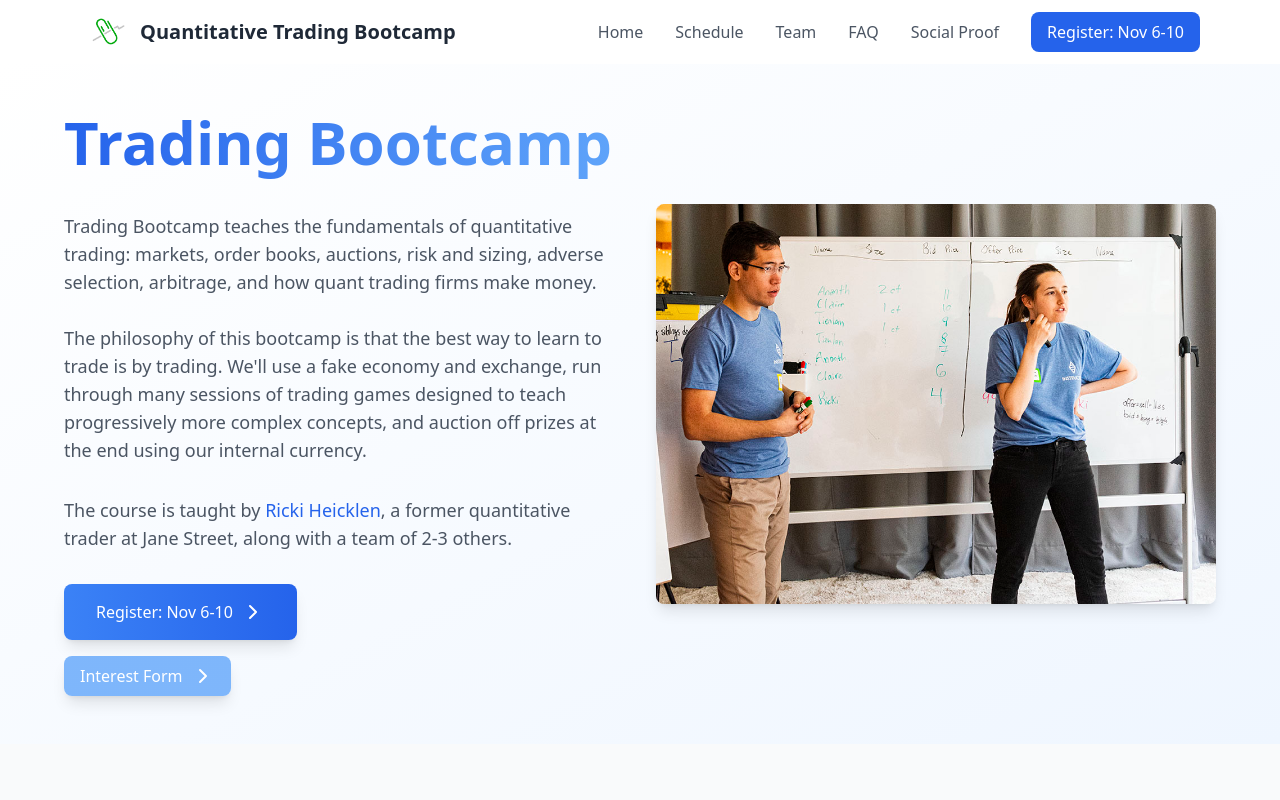
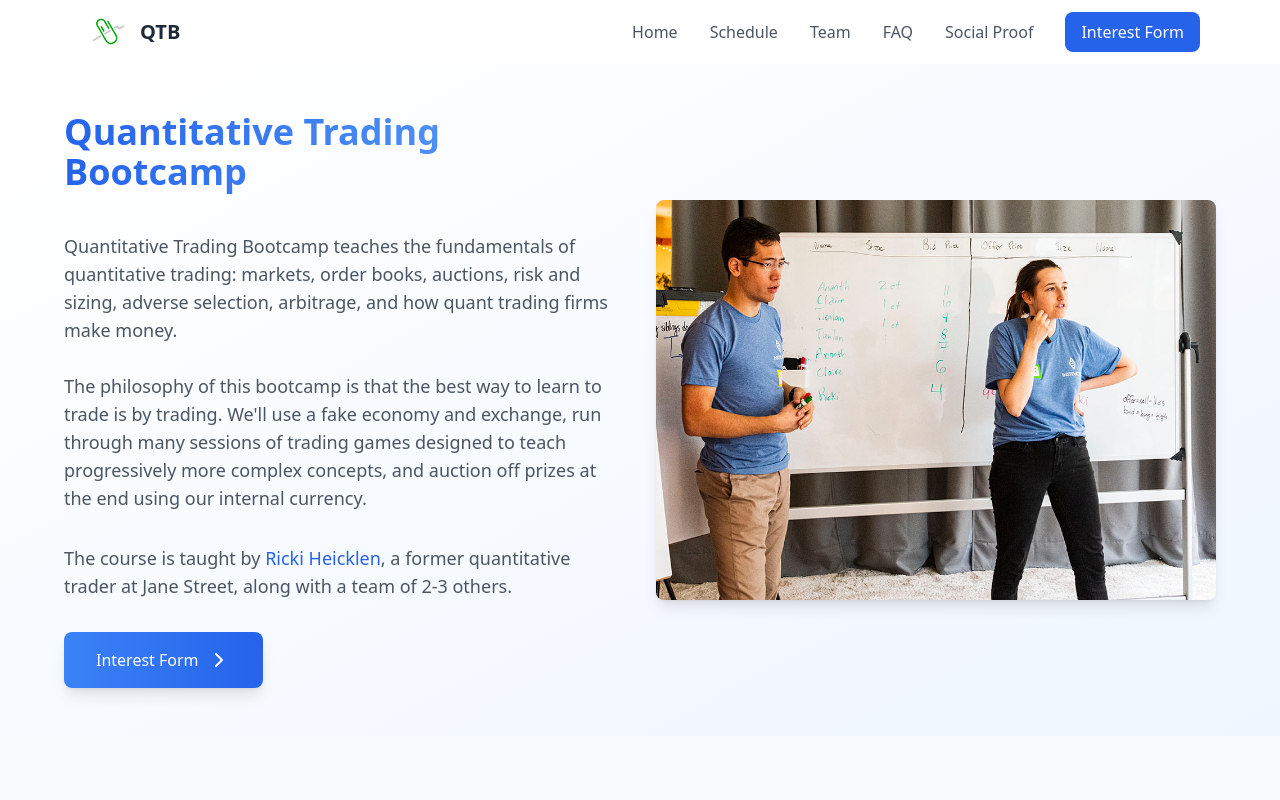
Before and after one commit to tradingbootcamp/website, a Vue app: page / in a window 1280 px wide. Shown: the top 800 px of the page. Built offline with nearby package versions, Linux system fonts and the light colour scheme.

Commit message:
updating links a little bit

```diff
--- a/src/components/home.vue
+++ b/src/components/home.vue
@@ -6,10 +6,10 @@
         <div class="hero-grid">
           <div class="hero-content">
           <h1 class="hero-title">
-            Trading Bootcamp
+            Quantitative Trading Bootcamp
         </h1>
         <p class="hero-text">
-          Trading Bootcamp teaches the fundamentals of quantitative trading: markets, order books, auctions, risk and sizing, adverse selection, arbitrage, and how quant trading firms make money.
+          Quantitative Trading Bootcamp teaches the fundamentals of quantitative trading: markets, order books, auctions, risk and sizing, adverse selection, arbitrage, and how quant trading firms make money.
           <br />
           <br />
           The philosophy of this bootcamp is that the best way to learn to trade is by trading. We'll use a fake economy and exchange, run through many sessions of trading games designed to teach progressively more complex concepts, and auction off prizes at the end using our internal currency.
@@ -18,14 +18,14 @@
           The course is taught by <a target="_blank" href="https://rickiheicklen.com/index.html" class="text-blue-600 hover:text-blue-800">Ricki Heicklen</a>, a former quantitative trader at Jane Street, along with a team of 2-3 others.
         </p>
         <div class="flex flex-col items-start gap-4">
-          <a target="_blank" :href="registerUrl" class="register-button">
-            Register: Nov 6-10
-            <ChevronRight class="ml-2" :size="24" />
-          </a>
-          <a target="_blank" :href="interestUrl" class="interest-button">
+          <a target="_blank" :href="interestUrl" class="register-button">
             Interest Form
             <ChevronRight class="ml-2" :size="24" />
           </a>
+          <!-- <a target="_blank" :href="interestUrl" class="interest-button">
+            Interest Form
+            <ChevronRight class="ml-2" :size="24" />
+          </a> -->
         </div>
       </div>
         <div class="image-container">
@@ -96,7 +96,7 @@ const features = [
   }
 ]
 const registerUrl = "https://forms.gle/Wc7c2AVbL88qs8k76"
-const interestUrl = "https://docs.google.com/forms/d/e/1FAIpQLSeJMLumy0HFNdddjqG-rmMIe0CmktmMVCyF1stNLcyX09WpcA/viewform"
+const interestUrl = "https://bit.ly/qtb-interest"
 </script>
 
 <style scoped>
@@ -126,7 +126,7 @@ const interestUrl = "https://docs.google.com/forms/d/e/1FAIpQLSeJMLumy0HFNdddjqG
 }
 
 .hero-title {
-  @apply text-4xl sm:text-6xl font-bold text-gray-900 mb-8 pb-2 bg-gradient-to-r from-blue-600 to-blue-400 bg-clip-text text-transparent;
+  @apply text-2xl sm:text-4xl font-bold text-gray-900 mb-8 pb-2 bg-gradient-to-r from-blue-600 to-blue-400 bg-clip-text text-transparent;
 }
 
 .hero-text {
--- a/src/components/layout.vue
+++ b/src/components/layout.vue
@@ -8,7 +8,7 @@
             <div class="flex items-center">
               <router-link to="/" class="hover:opacity-80 text-xl font-bold text-gray-800 hover:text-gray-900 flex items-center gap-1">
                 <img src="../assets/trading_bootcamp_logo.png" alt="Quantitative Trading Bootcamp Logo" class="h-14" />
-                Quantitative Trading Bootcamp
+                QTB
               </router-link>
             </div>
 
@@ -20,8 +20,8 @@
               <router-link to="/team" class="text-gray-600 hover:text-gray-900">Team</router-link>
               <router-link to="/faq" class="text-gray-600 hover:text-gray-900">FAQ</router-link>
               <router-link to="/socialproof" class="text-gray-600 hover:text-gray-900">Social Proof</router-link>
-              <a target="_blank" :href="registerUrl" class="bg-blue-600 text-white px-4 py-2 rounded-lg hover:bg-blue-700">
-                Register: Nov 6-10
+              <a target="_blank" :href="interestUrl" class="bg-blue-600 text-white px-4 py-2 rounded-lg hover:bg-blue-700">
+                Interest Form
               </a>
             </div>
 
@@ -45,8 +45,8 @@
             <router-link to="/team" class="block px-3 py-2 text-gray-600 hover:text-gray-900 hover:bg-gray-50">Team</router-link>
             <router-link to="/faq" class="block px-3 py-2 text-gray-600 hover:text-gray-900 hover:bg-gray-50">FAQ</router-link>
             <router-link to="/socialproof" class="block px-3 py-2 text-gray-600 hover:text-gray-900 hover:bg-gray-50">Social Proof</router-link>
-            <a :href="registerUrl" class="block w-full bg-blue-600 text-white px-4 py-2 rounded-lg hover:bg-blue-700">
-              Register
+            <a :href="interestUrl" class="block w-full bg-blue-600 text-white px-4 py-2 rounded-lg hover:bg-blue-700">
+              Interest Form
             </a>
           </div>
         </div>
@@ -76,7 +76,9 @@
   <script setup>
   import { ref } from 'vue'
   import { Menu, X } from 'lucide-vue-next'
+  import { links } from '../data/links.js'
+  const interestUrl = links.interest
+
 
   const isMenuOpen = ref(false)
-  const registerUrl = "https://forms.gle/Wc7c2AVbL88qs8k76"
   </script>
--- /dev/null
+++ b/src/data/links.js
@@ -0,0 +1,8 @@
+export const links = {
+  register: "https://forms.gle/Wc7c2AVbL88qs8k76",
+  interest: "https://bit.ly/qtb-interest",
+  schedule: "https://docs.google.com/spreadsheets/d/1VenNKSoZSAvVWJMee17tZ-vuCBqIUwHVPfDjI46iSxU/edit?gid=343028241#gid=343028241",
+  lighthaven: "https://www.lighthaven.space/",
+  lighthavenBooking: "https://www.havenbookings.space/events/eternal-september",
+  rickiWebsite: "https://rickiheicklen.com/index.html"
+}
```
